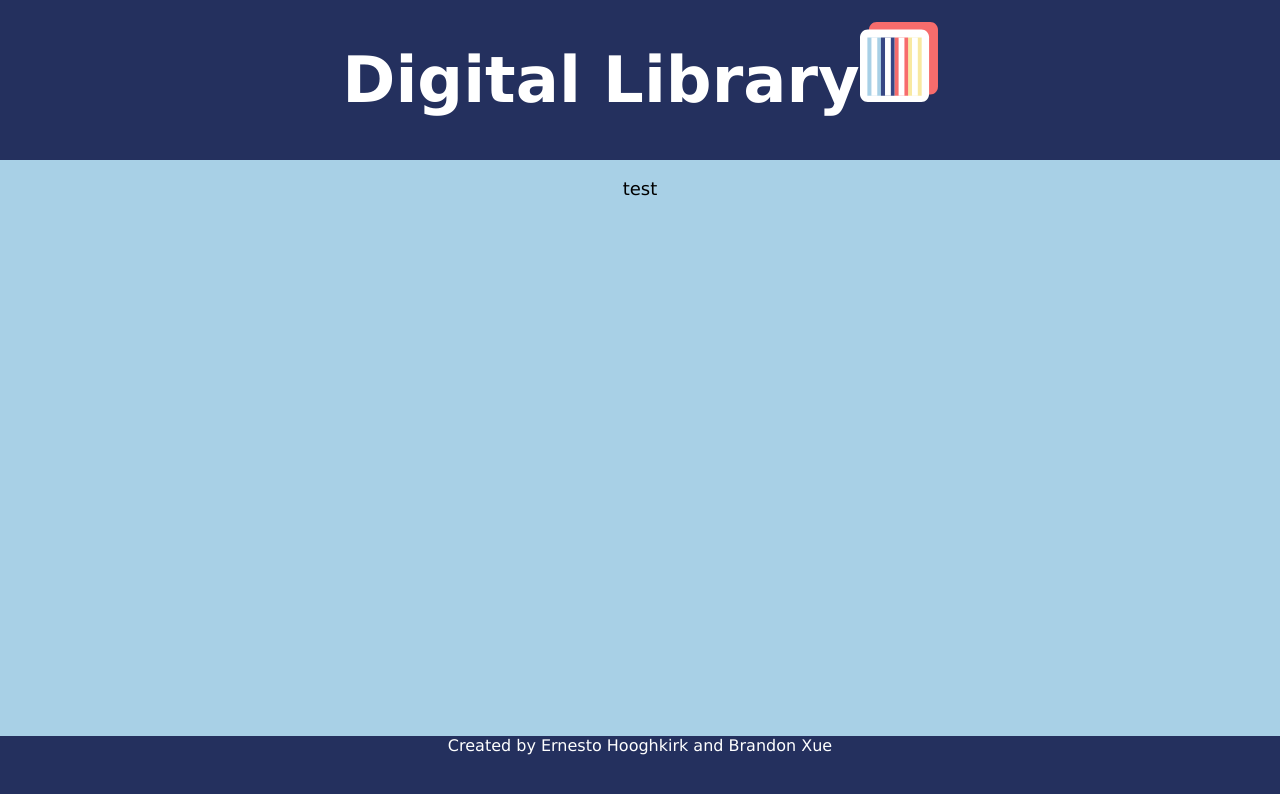
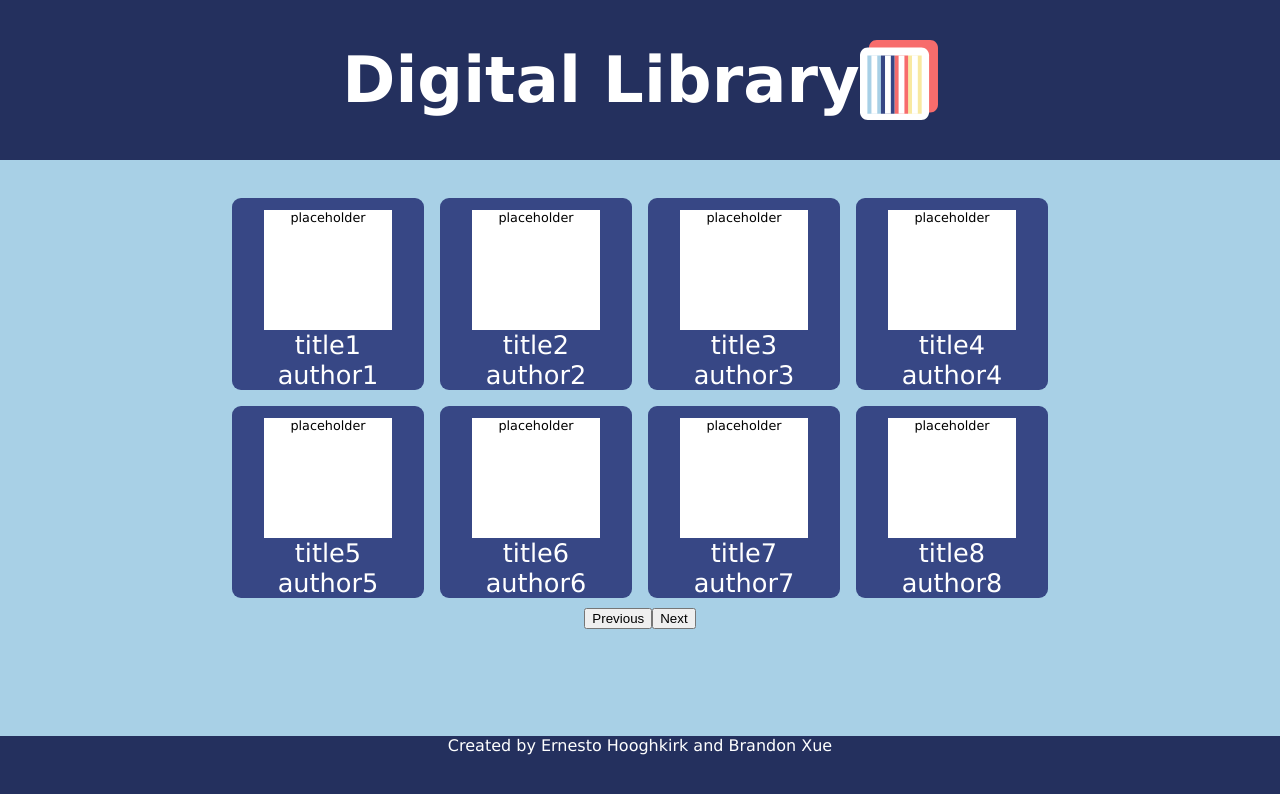
Before and after one commit to BrandonXue/digital-library, a React (Create React App) app: page / in a window 1280 px wide. Shown: the top 794 px of the page. Built offline with nearby package versions, Linux system fonts and the light colour scheme.

Commit message:
Added book display components

```diff
--- a/src/App.css
+++ b/src/App.css
@@ -1,9 +1,16 @@
 .App {
+  display: grid;
+  grid-template-rows: 20vh auto 20vh;
   text-align: center;
   position: relative;
   min-height: 100vh;
+  align-content: center;
 }
 
 .App-link {
   color: #ffffff;
 }
+
+.Bookcase {
+  align-self: center;
+}
--- a/src/App.js
+++ b/src/App.js
@@ -7,10 +7,45 @@ import Bookcase from './components/bookcaseComponent/Bookcase';
 class App extends React.Component {
 
   render() {
+    let books = [
+      {
+        title: "title1",
+        author: "author1",
+      },
+      {
+        title: "title2",
+        author: "author2",
+      },
+      {
+        title: "title3",
+        author: "author3",
+      },
+      {
+        title: "title4",
+        author: "author4",
+      },
+      {
+        title: "title5",
+        author: "author5",
+      },
+      {
+        title: "title6",
+        author: "author6",
+      },
+      {
+        title: "title7",
+        author: "author7",
+      },
+      {
+        title: "title8",
+        author: "author8",
+      },
+    ];
+
     return (
       <div className="App">
         <Header className='Header'/>
-        <Bookcase className='Bookcase'/>
+        <Bookcase className='Bookcase' bookList={books}/>
         <Footer className='Footer'/>
       </div>
     );
--- /dev/null
+++ b/src/components/bookcaseComponent/Book.css
@@ -0,0 +1,31 @@
+.bookPanel {
+    display: flex;
+    flex-direction: column;
+    align-items: center;
+    color: #FFFFFF;
+    background-color: #374785;
+    min-width: 5em;
+    min-height: 5em;
+    width: 15vw;
+    height: 15vw;
+    border-radius: .5em;
+    margin: min(1vw, 1vh);
+}
+
+.image {
+    color: black;
+    font-size: 1vw;
+
+    margin-top: 1vw;
+    height: 10vw;
+    width: 10vw;
+    background-color: #FFFFFF;
+}
+
+.bookTitle {
+    font-size: 2vw;
+}
+
+.bookAuthor {
+    font-size: 2vw;
+}
--- /dev/null
+++ b/src/components/bookcaseComponent/Book.js
@@ -0,0 +1,23 @@
+import React from 'react';
+import './Book.css';
+
+class Book extends React.Component {
+    constructor(props) {
+        super(props);
+    }
+
+
+    render() {
+        let title = this.props.title ? this.props.title : "[Book not found]";
+        let author = this.props.author ? this.props.author : "[Author not found]";
+        return (
+            <div className="bookPanel">
+                <div className="image">placeholder</div>
+                <div className="bookTitle">{title}</div>
+                <div className="bookAuthor">{author}</div>
+            </div>
+        );
+    }
+}
+
+export default Book;
--- a/src/components/bookcaseComponent/Bookcase.css
+++ b/src/components/bookcaseComponent/Bookcase.css
@@ -0,0 +1,20 @@
+.bookShelf {
+    grid-row-start: 2;
+    grid-row-end: 3;
+
+    padding-top: 1em;
+    display: flex;
+    flex-direction: column;
+    align-items: center;
+}
+
+.shelfRow {
+    display: flex;
+    flex-direction: row;
+    align-items: center;
+}
+
+.buttons {
+    display: block;
+    align-items: center;
+}
--- a/src/components/bookcaseComponent/Bookcase.js
+++ b/src/components/bookcaseComponent/Bookcase.js
@@ -1,9 +1,53 @@
 import React from 'react';
+import Book from './Book.js';
 import './Bookcase.css';
 
 class Bookcase extends React.Component {
+    constructor(props) {
+        super(props);
+        this.state = {
+            bookList: props.bookList,
+            startIndex: 0,
+        };
+
+    }
+
+    renderBook(i) {
+        let title = "", author = "";
+        const books = this.state.bookList;
+        if (books.length > i) {
+            const book = books[i];
+            title = book.title;
+            author = book.author;
+        }
+        return (
+            <Book title={title} author={author}/>
+        );
+    }
+
     render() {
-        return <p>test</p>;
+        let start = this.state.startIndex;
+
+        return (
+            <div className="bookShelf">
+                <div className="shelfRow">
+                    {this.renderBook(start)}
+                    {this.renderBook(start+1)}
+                    {this.renderBook(start+2)}
+                    {this.renderBook(start+3)}
+                </div>
+                <div className="shelfRow">
+                    {this.renderBook(start+4)}
+                    {this.renderBook(start+5)}
+                    {this.renderBook(start+6)}
+                    {this.renderBook(start+7)}
+                </div>
+                <div className="buttons">
+                    <button>Previous</button>
+                    <button>Next</button>
+                </div>
+            </div>
+        );
     }
 }
 
--- a/src/components/headerComponent/Header.css
+++ b/src/components/headerComponent/Header.css
@@ -1,8 +1,11 @@
 .App-header {
+    position: absolute;
+    width: 100vw;
+
     background-color: #24305e;
-    min-height: 20vh;
-    display: block;
-    flex-direction: column;
+    min-height: 10vh;
+    display: flex;
+    flex-direction: row;
     align-items: center;
     justify-content: center;
     font-size: calc(10px + 2vmin);
--- a/src/components/headerComponent/Header.js
+++ b/src/components/headerComponent/Header.js
@@ -7,7 +7,7 @@ class Header extends React.Component {
         return (
             <header className="App-header">
                 <h1 className="App-header-text">Digital Library</h1>
-                <img className="App-logo" src={logo}/>
+                <img className="App-logo" src={logo} alt="Digital Library Logo"/>
             </header>
         );
     }
```
